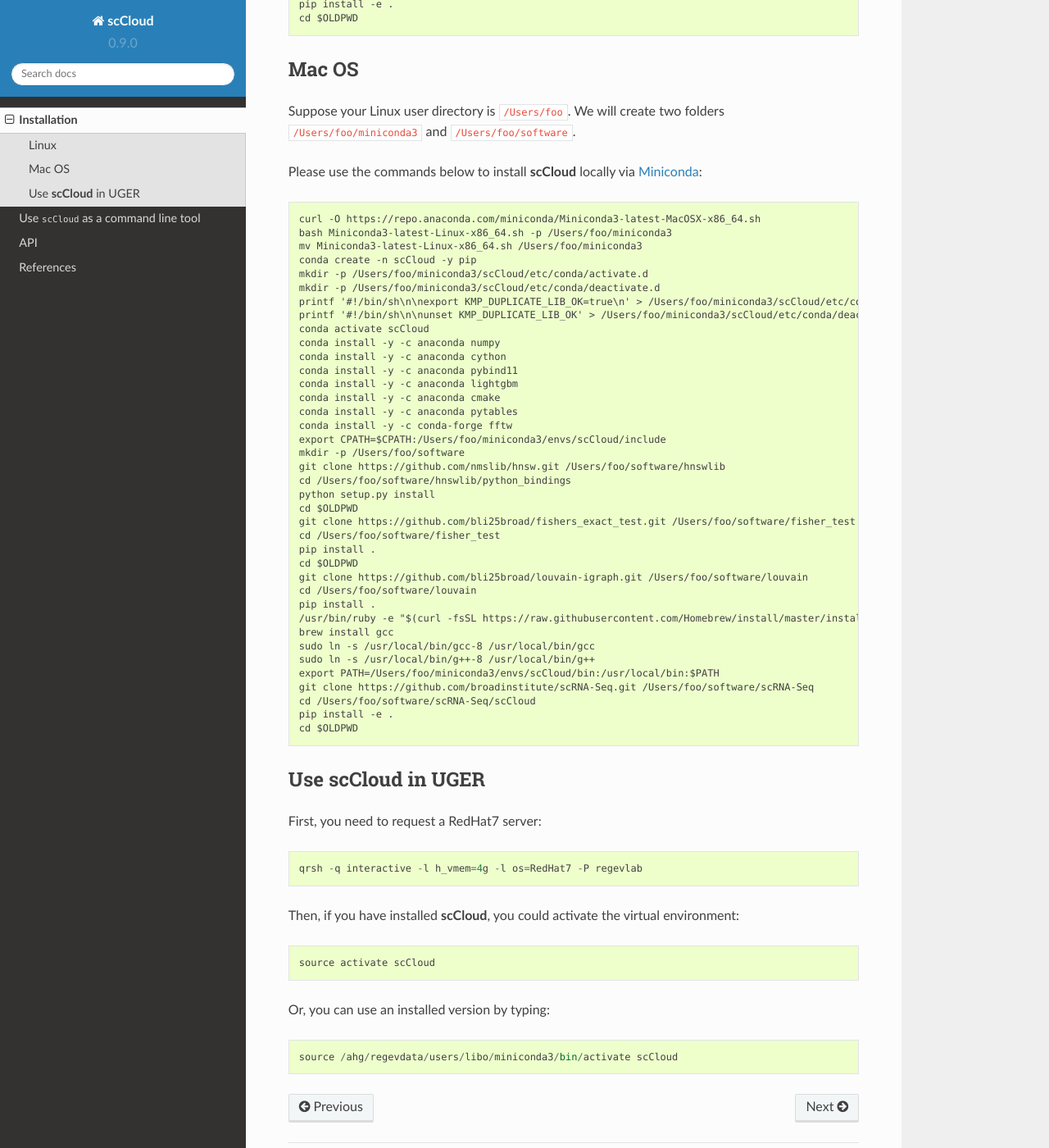
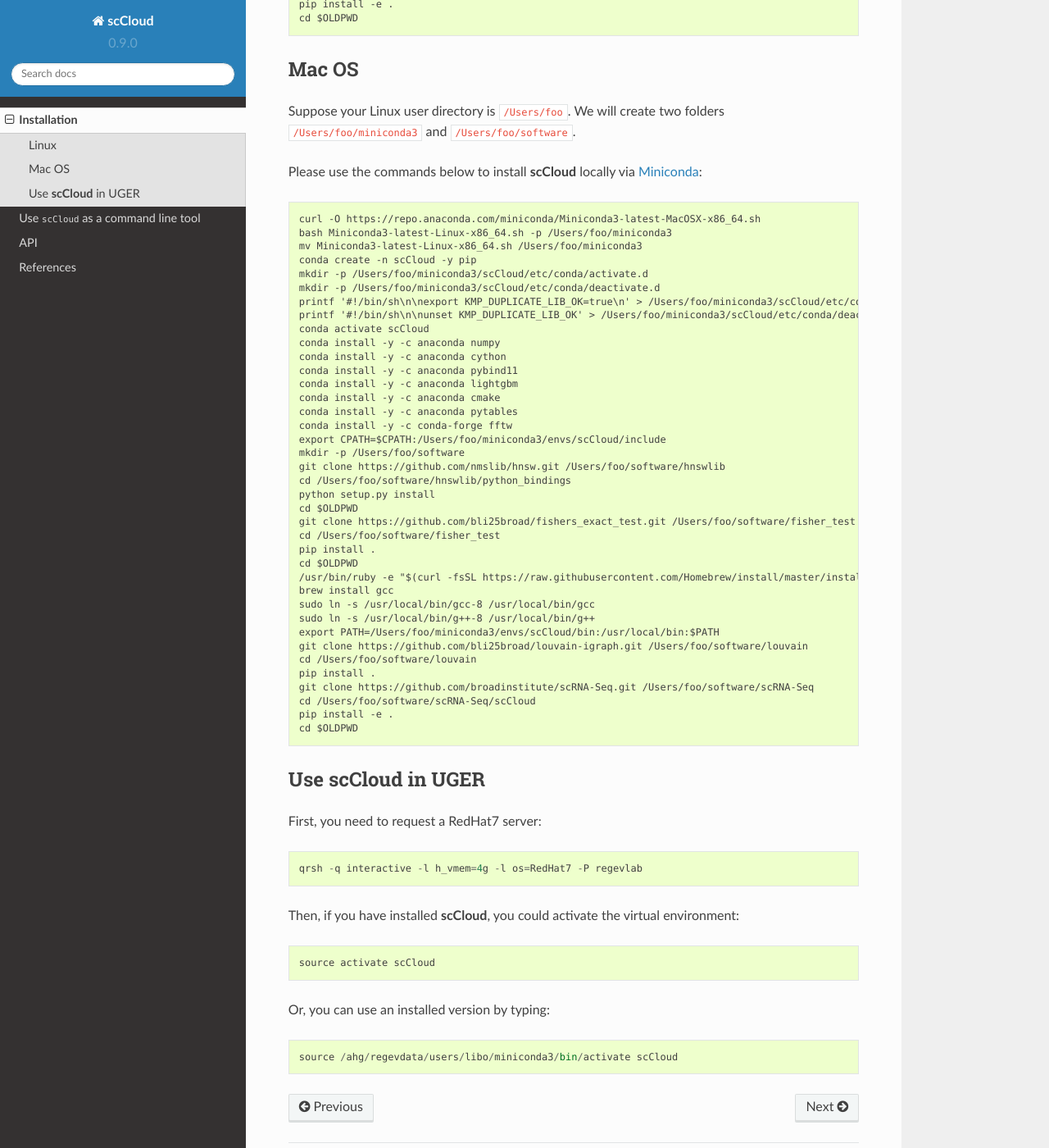
Before and after one commit to lilab-bcb/pegasus, a Sphinx documentation site: the page built from scCloud/docs/installation.rst, in a window 1280 px wide and 1400 px high, scrolled down 788 px. Shown: the whole window at 82% size. Built offline with Sphinx 7.4.7 and the Read the Docs theme 2.0.0, drawn with Linux system fonts in a browser that asks for light colours; formulas are drawn with MathJax 3.

```diff
--- a/scCloud/docs/installation.rst
+++ b/scCloud/docs/installation.rst
@@ -68,14 +68,14 @@ Please use the commands below to install **scCloud** locally via Miniconda_::
 	cd /Users/foo/software/fisher_test
 	pip install .
 	cd $OLDPWD
-	git clone https://github.com/bli25broad/louvain-igraph.git /Users/foo/software/louvain
-	cd /Users/foo/software/louvain
-	pip install .
 	/usr/bin/ruby -e "$(curl -fsSL https://raw.githubusercontent.com/Homebrew/install/master/install)"
 	brew install gcc
 	sudo ln -s /usr/local/bin/gcc-8 /usr/local/bin/gcc
 	sudo ln -s /usr/local/bin/g++-8 /usr/local/bin/g++
 	export PATH=/Users/foo/miniconda3/envs/scCloud/bin:/usr/local/bin:$PATH
+	git clone https://github.com/bli25broad/louvain-igraph.git /Users/foo/software/louvain
+	cd /Users/foo/software/louvain
+	pip install .
 	git clone https://github.com/broadinstitute/scRNA-Seq.git /Users/foo/software/scRNA-Seq
 	cd /Users/foo/software/scRNA-Seq/scCloud
 	pip install -e .
```
